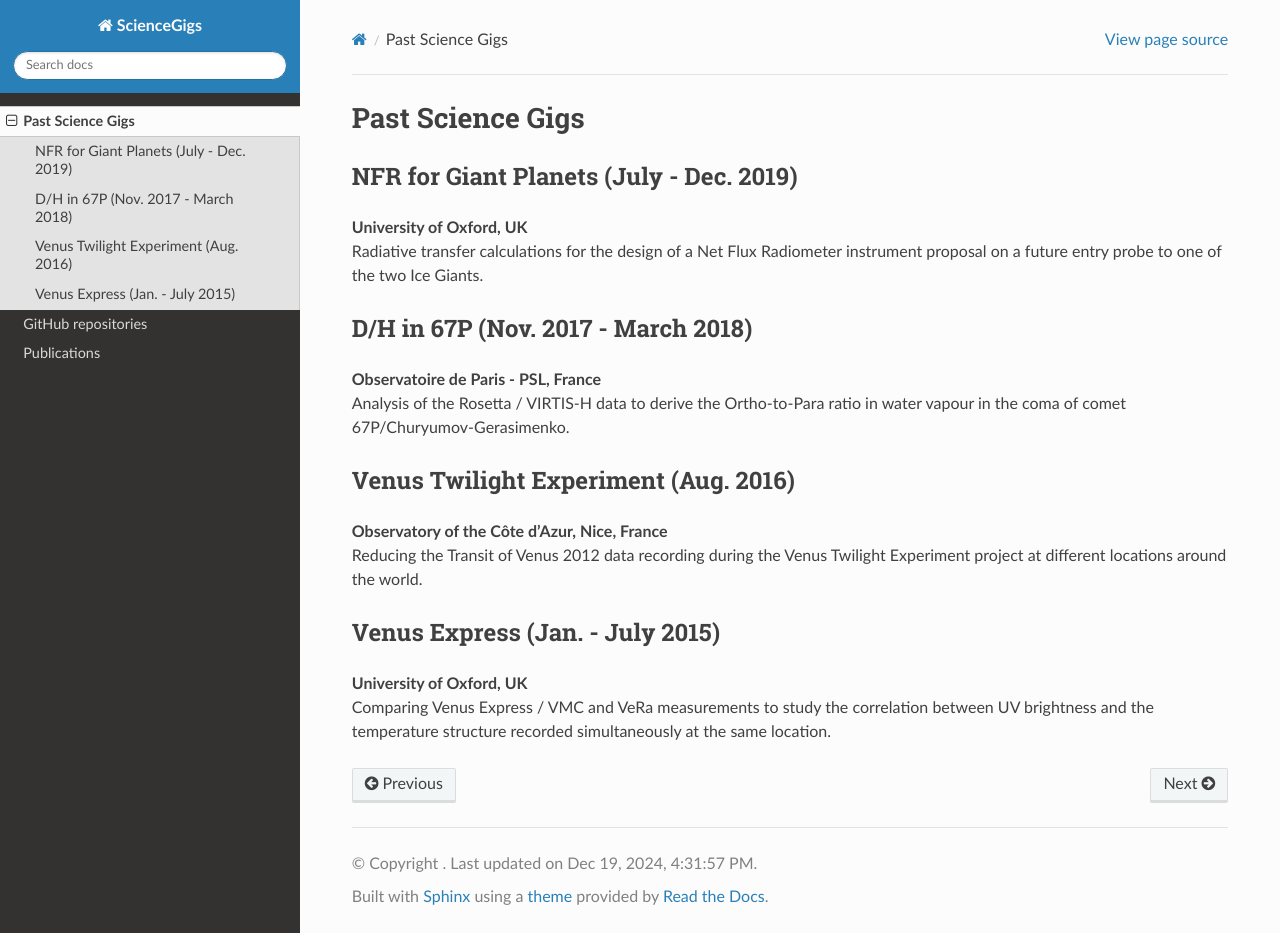
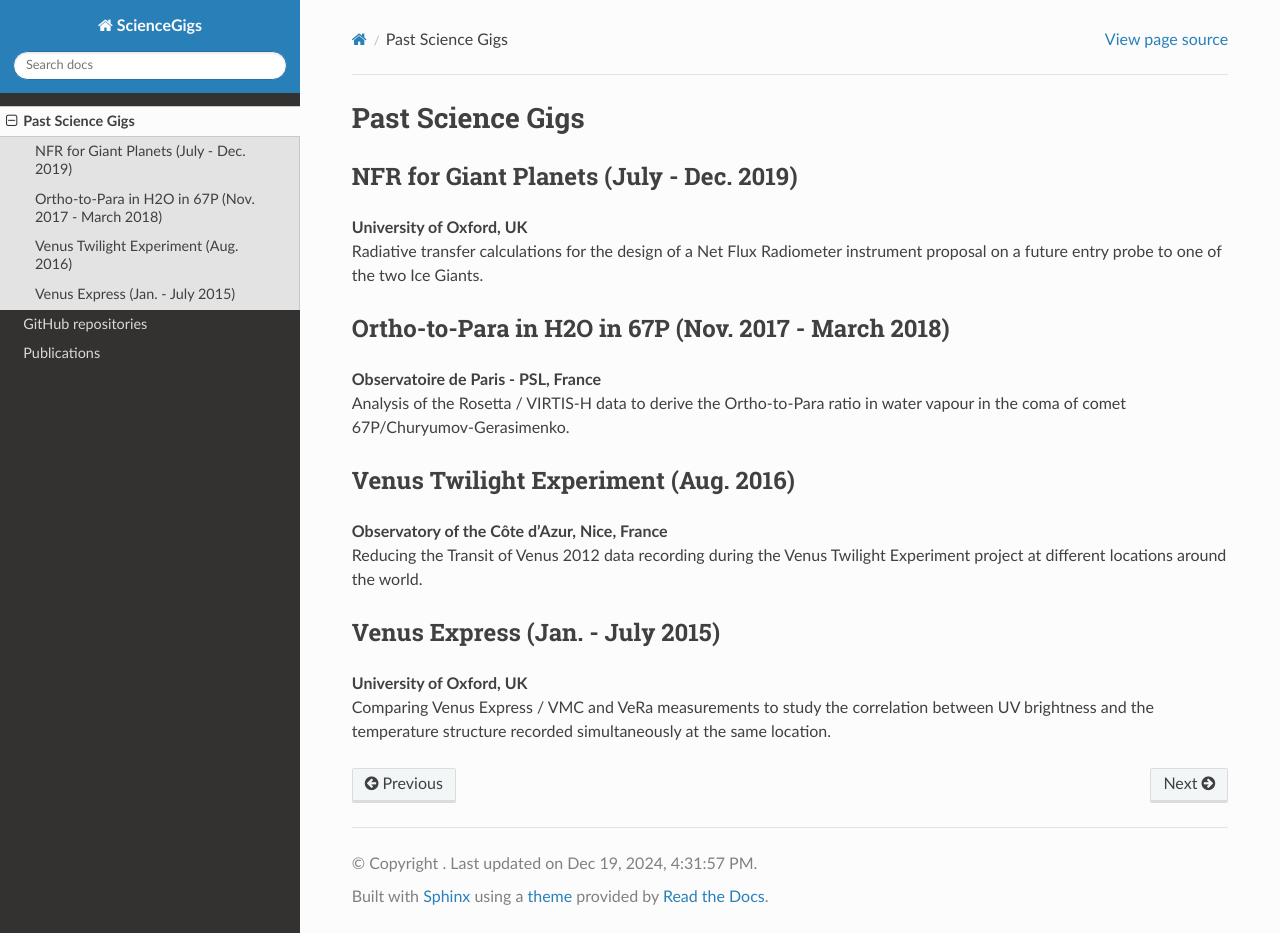
Before and after one commit to PleaseStateTheNatureOfYourInquiry/MRSScienceGigs, a Sphinx documentation site: the page built from docs/pastgigs.rst, in a window 1280 px wide and 933 px high. Built offline with Sphinx 7.4.7 and the Read the Docs theme 3.1.0, drawn with Linux system fonts in a browser that asks for light colours.

Commit message:
correction

```diff
--- a/docs/pastgigs.rst
+++ b/docs/pastgigs.rst
@@ -11,8 +11,8 @@ NFR for Giant Planets (July - Dec. 2019)
 | Radiative transfer calculations for the design of a Net Flux Radiometer instrument proposal on a future entry probe to one of the two Ice Giants.
 
 
-D/H in 67P (Nov. 2017 - March 2018)
------------------------------------
+Ortho-to-Para in H2O in 67P (Nov. 2017 - March 2018)
+----------------------------------------------------
 
 | **Observatoire de Paris - PSL, France**
 | Analysis of the Rosetta / VIRTIS-H data to derive the Ortho-to-Para ratio in water vapour in the coma of comet 67P/Churyumov-Gerasimenko.
```
